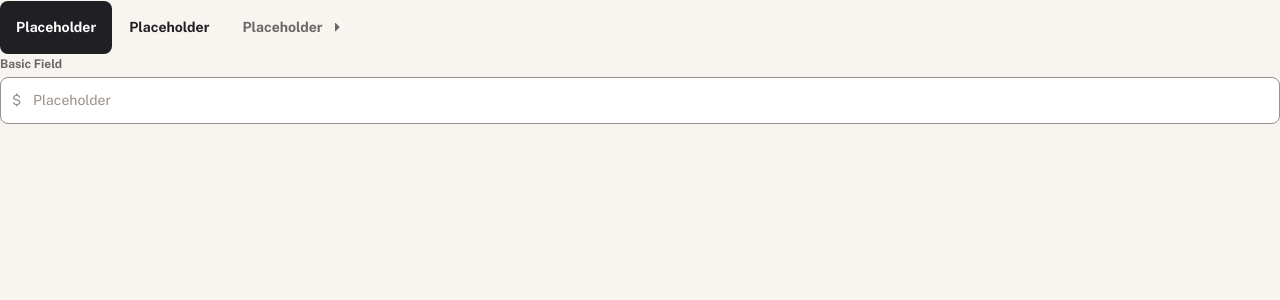
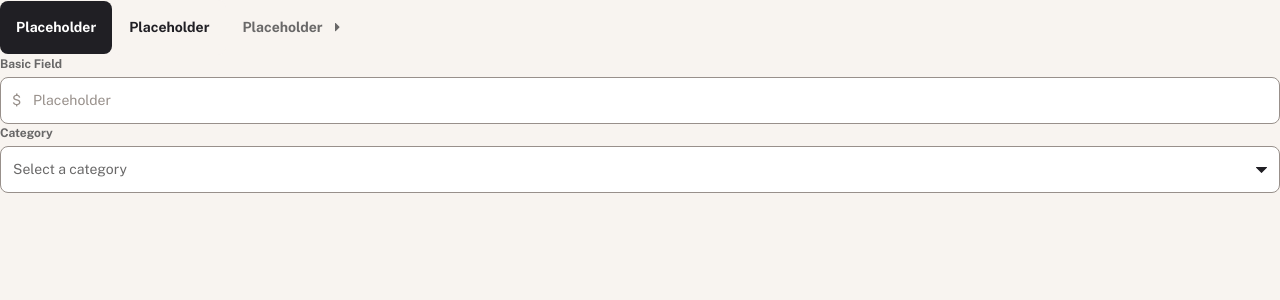
Before and after one commit to fernandaquerino/personal-finance-app, a Next.js app: page / in a window 1280 px wide. Shown: the top 300 px of the page. Built offline with nearby package versions, Linux system fonts and the light colour scheme.

Commit message:
feat(select): add select component

```diff
--- /dev/null
+++ b/src/components/ui/Select/Select.tsx
@@ -0,0 +1,178 @@
+'use client';
+
+import * as RadixSelect from '@radix-ui/react-select';
+import type { ReactNode } from 'react';
+import { cn } from '@/lib/cn';
+
+export interface SelectOption {
+  value: string;
+  label: string;
+  color?: string;
+  alreadyUsed?: boolean;
+}
+
+interface SelectProps {
+  label?: string;
+  helperText?: string;
+  error?: string;
+  placeholder?: string;
+  options: SelectOption[];
+  value?: string;
+  onValueChange?: (value: string) => void;
+  disabled?: boolean;
+  id?: string;
+  icon?: ReactNode;
+}
+
+function CaretDown() {
+  return (
+    <svg
+      width="11"
+      height="6"
+      viewBox="0 0 11 6"
+      fill="none"
+      xmlns="http://www.w3.org/2000/svg"
+      aria-hidden="true"
+    >
+      <path
+        d="M10.8541 0.85375L5.85414 5.85375C5.80771 5.90024 5.75256 5.93712 5.69186 5.96228C5.63117 5.98744 5.5661 6.00039 5.50039 6.00039C5.43469 6.00039 5.36962 5.98744 5.30892 5.96228C5.24822 5.93712 5.19308 5.90024 5.14664 5.85375L0.146644 0.85375C0.0766381 0.783823 0.0289543 0.694696 0.00962914 0.597654C-0.00969606 0.500611 0.000206247 0.400016 0.0380825 0.308605C0.0759587 0.217193 0.140106 0.139075 0.222403 0.08414C0.3047 0.0292046 0.401446 -7.77138e-05 0.500394 1.549e-07L10.5004 1.549e-07C10.5993 -7.77138e-05 10.6961 0.0292046 10.7784 0.08414C10.8607 0.139075 10.9248 0.217193 10.9627 0.308605C11.0006 0.400016 11.0105 0.500611 10.9912 0.597654C10.9718 0.694696 10.9241 0.783823 10.8541 0.85375Z"
+        fill="currentColor"
+      />
+    </svg>
+  );
+}
+
+function CheckIcon() {
+  return (
+    <svg
+      width="12"
+      height="12"
+      viewBox="0 0 12 12"
+      fill="none"
+      xmlns="http://www.w3.org/2000/svg"
+      aria-hidden="true"
+    >
+      <path
+        d="M2 6L5 9L10 3"
+        stroke="currentColor"
+        strokeWidth="1.5"
+        strokeLinecap="round"
+        strokeLinejoin="round"
+      />
+    </svg>
+  );
+}
+
+export function Select({
+  label,
+  helperText,
+  error,
+  placeholder,
+  options,
+  value,
+  onValueChange,
+  disabled,
+  id,
+  icon,
+}: SelectProps) {
+  const selectId = id ?? label?.toLowerCase().replace(/\s+/g, '-');
+  const hasError = Boolean(error);
+
+  return (
+    <div className="flex w-full flex-col gap-100">
+      {label && (
+        <label
+          htmlFor={selectId}
+          className={cn('text-preset-5-bold', disabled ? 'text-grey-300' : 'text-grey-500')}
+        >
+          {label}
+        </label>
+      )}
+      <RadixSelect.Root value={value} onValueChange={onValueChange} disabled={disabled}>
+        <RadixSelect.Trigger
+          id={selectId}
+          aria-invalid={hasError || undefined}
+          aria-describedby={
+            error ? `${selectId}-error` : helperText ? `${selectId}-helper` : undefined
+          }
+          className={cn(
+            'group flex w-full cursor-pointer items-center justify-between rounded-lg border bg-white px-300 py-300',
+            'text-preset-4 text-grey-900',
+            'transition-colors duration-150',
+            'focus:border-grey-900 focus:outline-none',
+            'data-[placeholder]:text-grey-500',
+            hasError ? 'border-red' : 'border-beige-500',
+            disabled && 'cursor-not-allowed opacity-50'
+          )}
+        >
+          <div className="flex items-center gap-200 overflow-hidden">
+            {icon && <span className="text-grey-500 shrink-0">{icon}</span>}
+            <RadixSelect.Value placeholder={placeholder} />
+          </div>
+          <RadixSelect.Icon className="text-grey-900 shrink-0 transition-transform duration-150 group-data-[state=open]:rotate-180">
+            <CaretDown />
+          </RadixSelect.Icon>
+        </RadixSelect.Trigger>
+
+        <RadixSelect.Portal>
+          <RadixSelect.Content
+            position="popper"
+            sideOffset={4}
+            className={cn(
+              'z-50 w-[var(--radix-select-trigger-width)] overflow-hidden rounded-lg bg-white shadow-lg',
+              'data-[state=open]:animate-in data-[state=closed]:animate-out',
+              'data-[state=closed]:fade-out-0 data-[state=open]:fade-in-0',
+              'data-[state=closed]:zoom-out-95 data-[state=open]:zoom-in-95'
+            )}
+          >
+            <RadixSelect.Viewport className="py-100">
+              {options.map((option) => (
+                <RadixSelect.Item
+                  key={option.value}
+                  value={option.value}
+                  className={cn(
+                    'flex cursor-pointer items-center justify-between px-300 py-200 select-none',
+                    'text-preset-4 text-grey-900 outline-none',
+                    'border-grey-100 border-b last:border-b-0',
+                    'data-[state=checked]:font-bold',
+                    option.alreadyUsed && 'opacity-60'
+                  )}
+                >
+                  <div className="flex items-center gap-200">
+                    {option.color && (
+                      <span
+                        className="h-200 w-200 shrink-0 rounded-full"
+                        style={{ backgroundColor: option.color }}
+                        aria-hidden="true"
+                      />
+                    )}
+                    <RadixSelect.ItemText>{option.label}</RadixSelect.ItemText>
+                  </div>
+                  <div className="flex items-center gap-200">
+                    {option.alreadyUsed && (
+                      <span className="text-preset-5 text-grey-500">Already used</span>
+                    )}
+                    <RadixSelect.ItemIndicator className="text-grey-900">
+                      <CheckIcon />
+                    </RadixSelect.ItemIndicator>
+                  </div>
+                </RadixSelect.Item>
+              ))}
+            </RadixSelect.Viewport>
+          </RadixSelect.Content>
+        </RadixSelect.Portal>
+      </RadixSelect.Root>
+
+      {error && (
+        <span id={`${selectId}-error`} role="alert" className="text-preset-5 text-red text-right">
+          {error}
+        </span>
+      )}
+      {!error && helperText && (
+        <span id={`${selectId}-helper`} className="text-preset-5 text-grey-500 text-right">
+          {helperText}
+        </span>
+      )}
+    </div>
+  );
+}
--- /dev/null
+++ b/src/components/ui/Select/index.ts
@@ -0,0 +1,2 @@
+export { Select } from './Select';
+export type { SelectOption } from './Select';
```
